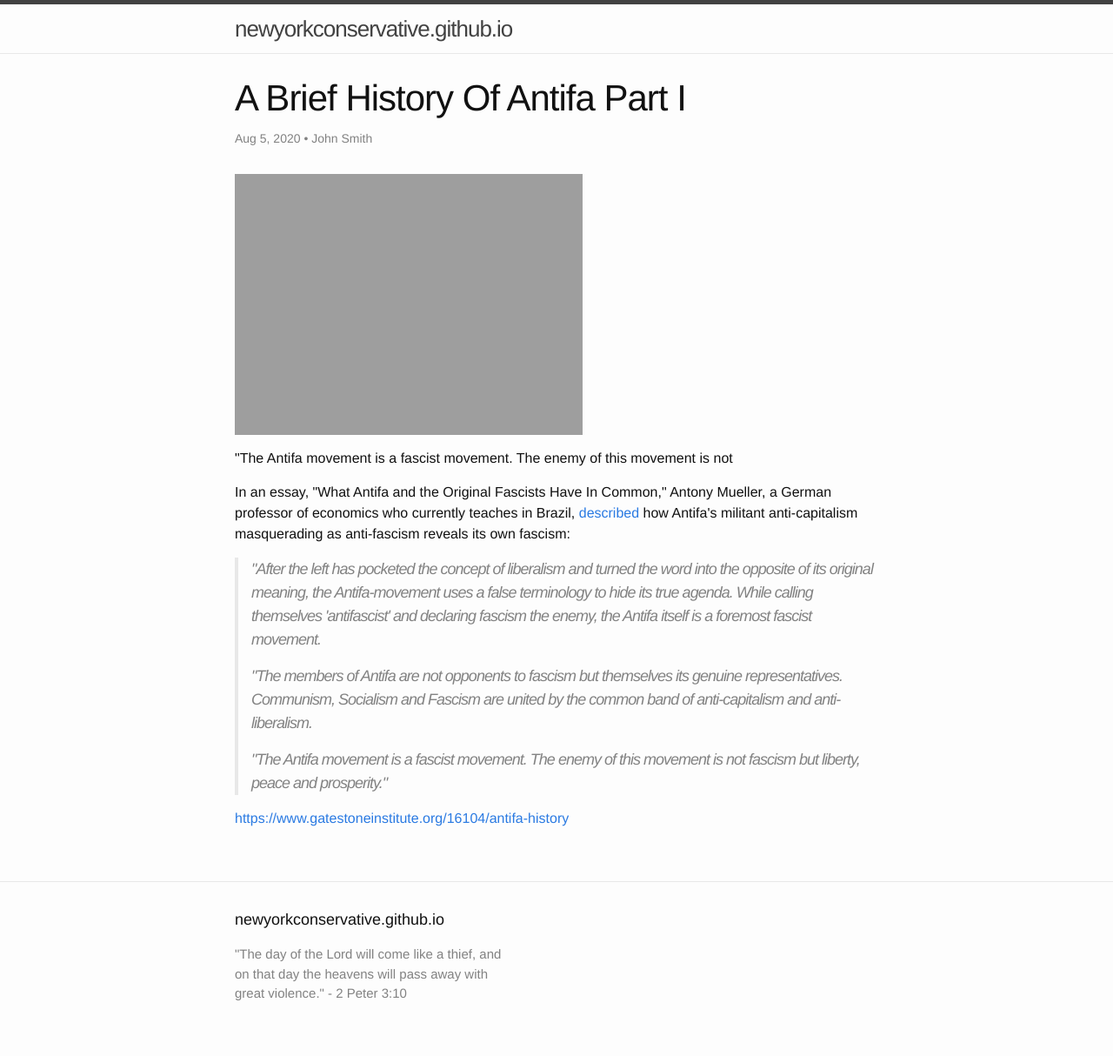
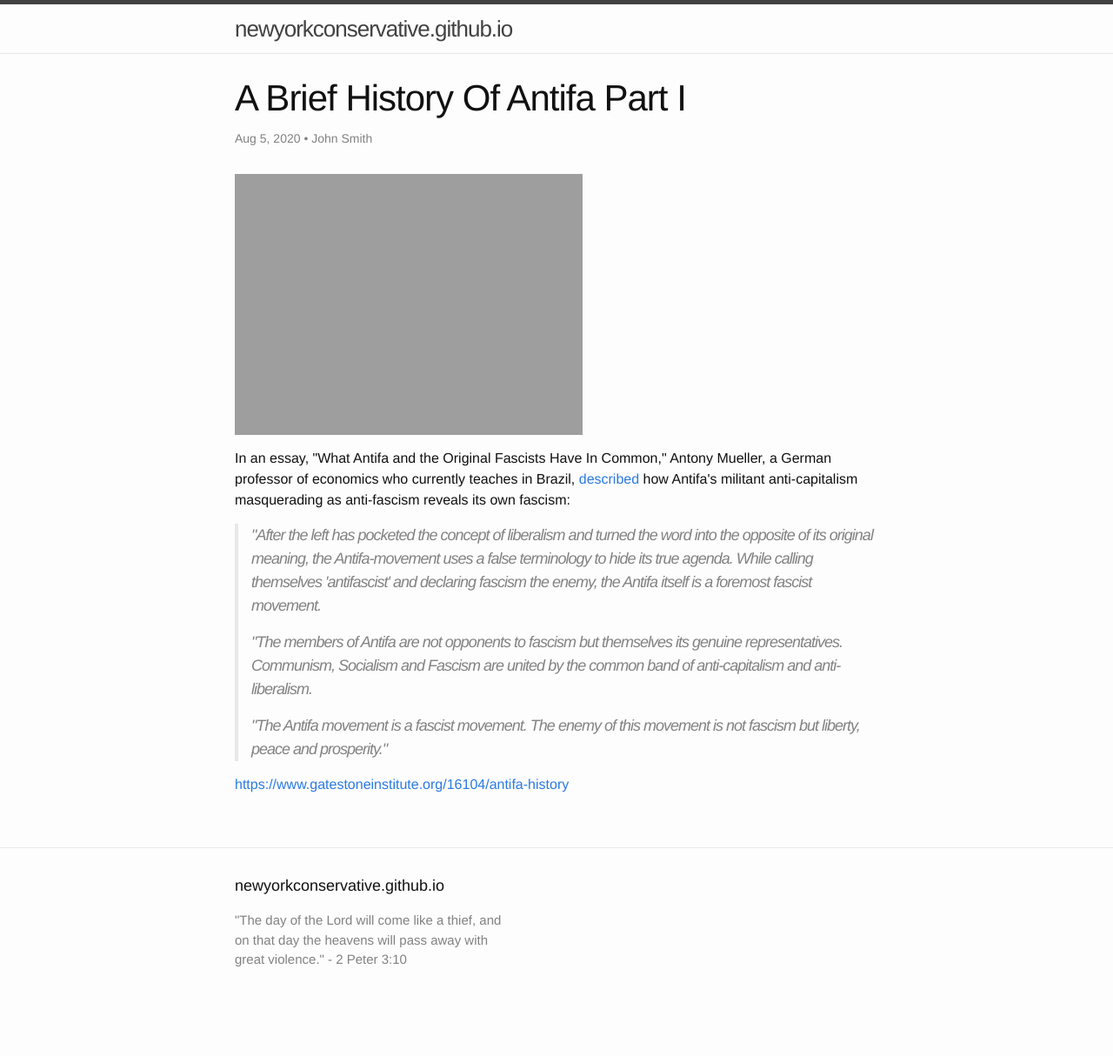
Before and after one commit to newyorkconservative/newyorkconservative.github.io, a Jekyll site: the page built from _posts/2020-08-05-a-brief-history-of-antifa-part-i.md, in a window 1280 px wide. Shown: the whole page at 87% size. Built offline with Jekyll 4.4.1, drawn with Linux system fonts in a browser that asks for light colours; after the commit the page ends 1175 px from its top, so only the background shows below that.

Commit message:
Syncing _posts/2020-08-05-a-brief-history-of-antifa-part-i.md from WordPress at https://www.newyorkconservative.com () - wpghs

```diff
--- a/_posts/2020-08-05-a-brief-history-of-antifa-part-i.md
+++ b/_posts/2020-08-05-a-brief-history-of-antifa-part-i.md
@@ -14,7 +14,7 @@ post_date: 2020-08-05 12:58:51
 <!-- /wp:image -->
 
 <!-- wp:paragraph -->
-<p>"The Antifa movement is a fascist movement. The enemy of this movement is not </p>
+<p></p>
 <!-- /wp:paragraph -->
 
 <!-- wp:paragraph -->
```
